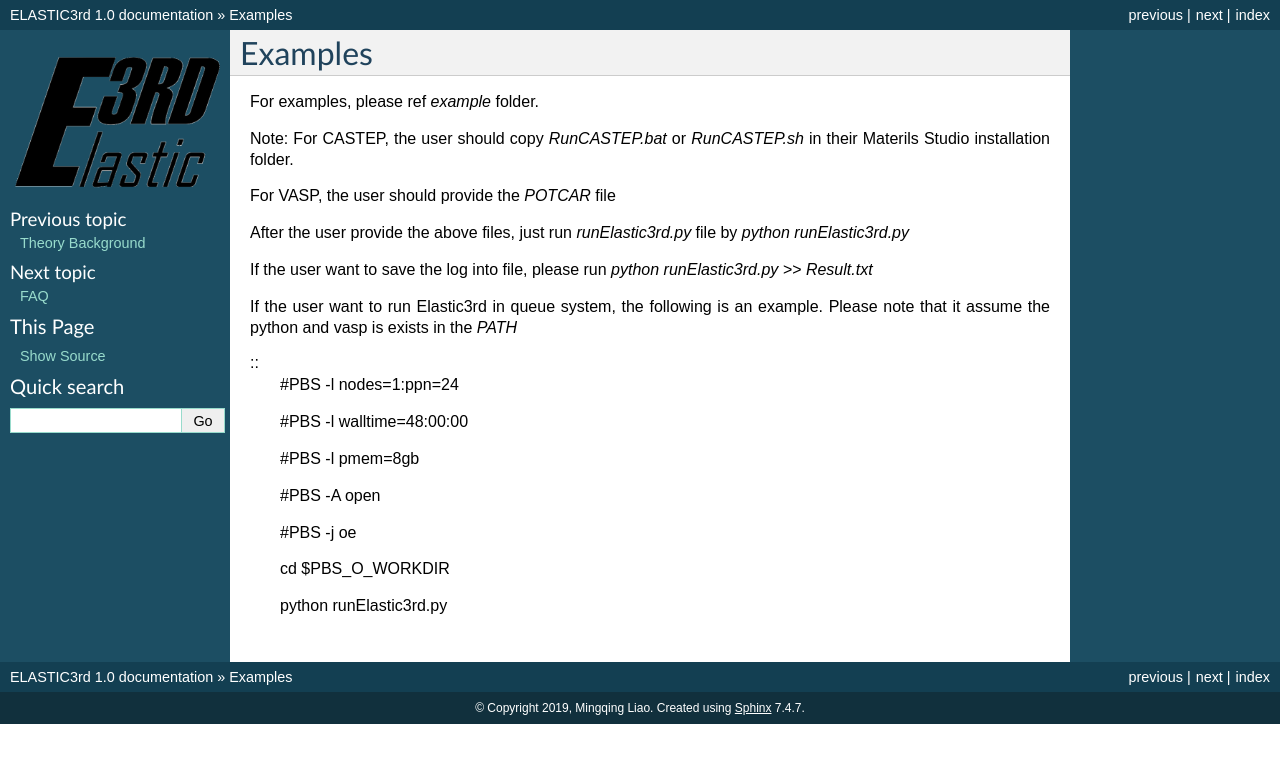
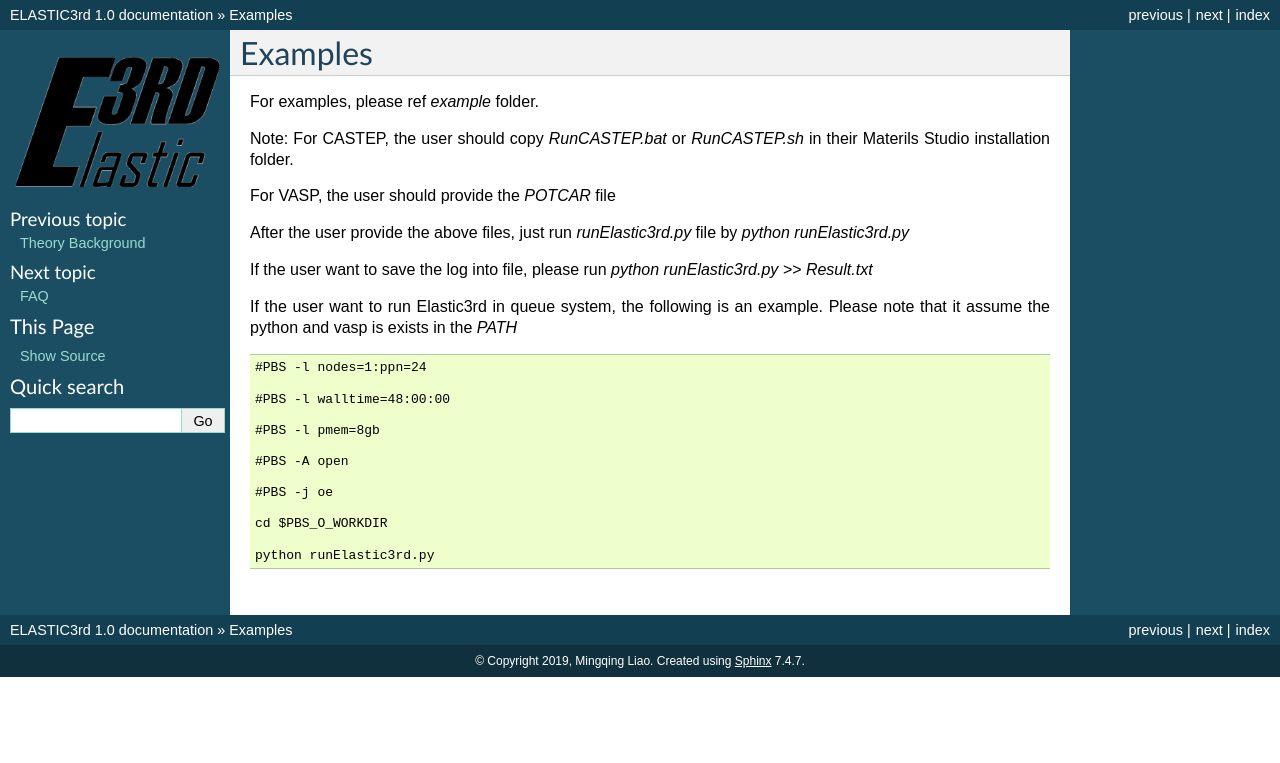
Before and after one commit to hitliaomq/ELASTIC3rd, a Sphinx documentation site: the page built from docs/examples.rst, in a window 1280 px wide. Shown: the top 763 px of the page. Built offline with Sphinx 7.4.7, drawn with Linux system fonts in a browser that asks for light colours; pages that are not in the unit, such as notebooks, are missing from menus.

Commit message:
Update examples.rst

```diff
--- a/docs/examples.rst
+++ b/docs/examples.rst
@@ -15,7 +15,8 @@ If the user want to save the log into file, please run `python runElastic3rd.py
 If the user want to run Elastic3rd in queue system, the following is an example. Please note that it assume the python and vasp is exists in the `PATH`
 
 
-::
+.. code::
+
     #PBS -l nodes=1:ppn=24
 
     #PBS -l walltime=48:00:00
```
